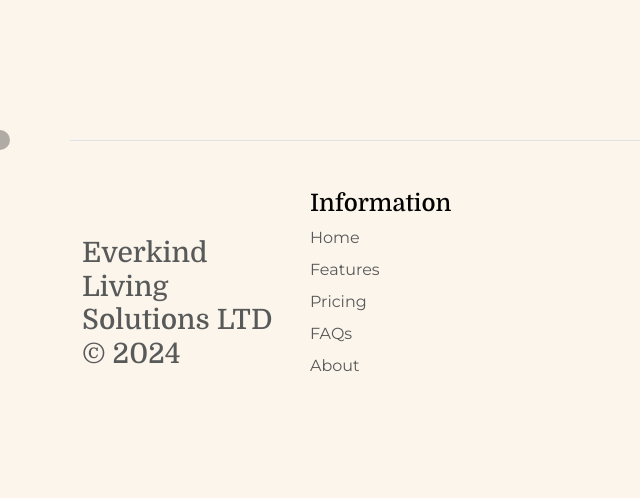
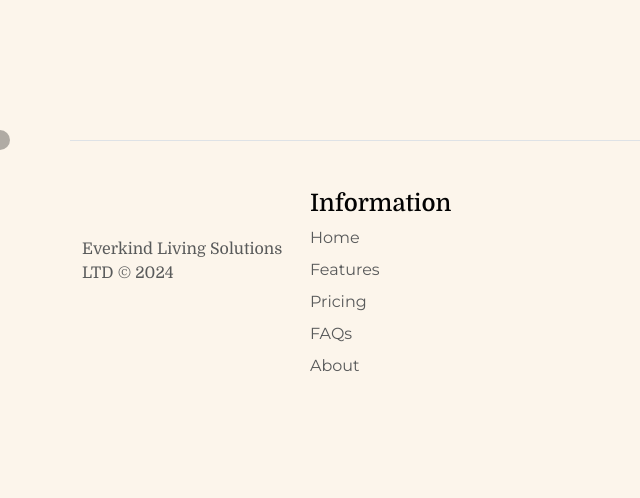
Before and after one commit to Chere3/Everkind, a Flask app: page / in a window 1280 px wide. Shown: the part 2844-3342 px from the top of the page, without its empty margins (0-640 px from the left). Run offline with Flask 3, Linux system fonts and the light colour scheme; some libraries are stand-ins or nearby versions.

Commit message:
fix(auth): adjust remember me field layout and change footer heading to paragraph

```diff
--- a/app/templates/auth/signin.html
+++ b/app/templates/auth/signin.html
@@ -38,8 +38,7 @@
                   </div>
                 {% endfor %}
               </fieldset>
-              <fieldset>{{ form.remember_me.label }}
-                {{ form.remember_me(class='form-check-input me-2 rounded-2', style='color: var(--primary-color) !important;') }}</fieldset>
+              <fieldset>{{ form.remember_me(class='form-check-input me-2 rounded-2', style='color: var(--primary-color) !important;') }}{{ form.remember_me.label }}</fieldset>
               {{ form.submit(class='btn btn-primary btn-lg', style='width: 60%;') }}
             </form>
             <span class="d-flex flex-column gap-3 w-100 align-items-center">
--- a/app/templates/layout.html
+++ b/app/templates/layout.html
@@ -46,7 +46,7 @@
               <use xlink:href="#bootstrap" />
             </svg>
           </a>
-          <h3 class="text-body-secondary" style="font-family: var(--heading-font);">Everkind Living Solutions LTD &copy; 2024</h3>
+          <p class="text-body-secondary" style="font-family: var(--heading-font);">Everkind Living Solutions LTD &copy; 2024</p>
         </div>
         <div class="col mb-3">
           <h4 style="font-family: var(--heading-font);">Information</h4>
```
